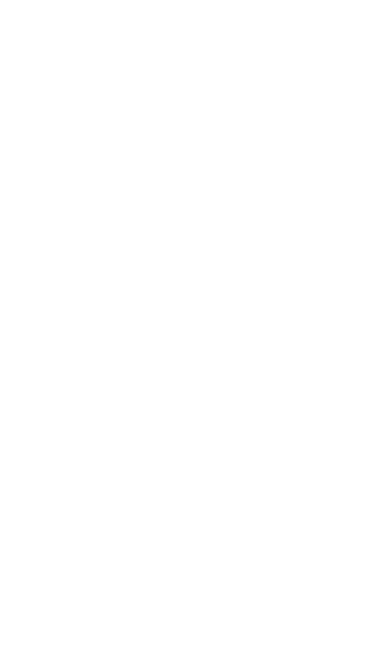
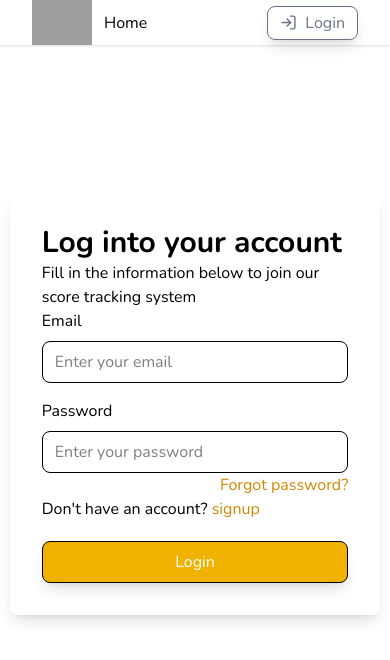
Before and after one commit to iamguystephane/Score-Tracker, a React (Vite) app: page /login in a window 390 px wide. Before the commit this address had no page. Shown: the top 660 px of the page. Built offline with nearby package versions, Linux system fonts and the light colour scheme; grey boxes are pictures that could not be loaded.

Commit message:
done with the login page and made it responsive

```diff
--- a/src/App.jsx
+++ b/src/App.jsx
@@ -1,11 +1,13 @@
 import { BrowserRouter, Routes, Route } from "react-router-dom";
-import Homepage from './components/home/Homepage'
+import Homepage from "./components/home/Homepage";
+import Login from "./components/login/login";
 
 function App() {
   return (
     <BrowserRouter>
       <Routes>
         <Route path="/" element={<Homepage />} />
+        <Route path="/login" element={<Login />} />
       </Routes>
     </BrowserRouter>
   );
--- /dev/null
+++ b/src/components/login/login.jsx
@@ -0,0 +1,50 @@
+import { Link } from "react-router-dom";
+import NavBar from "../nav/Nav";
+
+function Login() {
+  return (
+    <div>
+      <NavBar />
+      <div className="w-full h-[85vh] flex items-center justify-center">
+        <div className="rounded-lg p-8 shadow-lg xsm:w-[95%] md:w-2/3 lg:w-1/3">
+          <h1 className="text-3xl font-bold">Log into your account</h1>
+          <p>Fill in the information below to join our score tracking system</p>
+          <form className="">
+            <div>
+              <label>Email</label>
+              <input
+                type="email"
+                className="border px-3 py-2 rounded-lg w-full mt-2 mb-4 focus:outline-yellow-600"
+                placeholder="Enter your email"
+              />
+            </div>
+            <div>
+              <label>Password</label>
+              <input
+                type="password"
+                className="border px-3 py-2 rounded-lg w-full mt-2 focus:outline-yellow-600"
+                placeholder="Enter your password"
+              />
+              <div className="w-full flex items-end justify-end">
+                <Link to="/forgot-password" className="text-yellow-600">
+                  Forgot password?
+                </Link>
+              </div>
+            </div>
+            <p>
+              Don't have an account?{" "}
+              <Link to="/signup" className="text-yellow-600">
+                signup
+              </Link>
+            </p>
+            <button className="mt-5 w-full py-2 cursor-pointer rounded-lg bg-yellow-500 border-black border text-white transition-all duration-300 ease-in-out hover:bg-gray-600 shadow-lg">
+                Login
+            </button>
+          </form>
+        </div>
+      </div>
+    </div>
+  );
+}
+
+export default Login;
--- a/src/components/nav/Nav.jsx
+++ b/src/components/nav/Nav.jsx
@@ -19,9 +19,9 @@
           <Link to="/"> Home </Link>
         </div>
         <div className="flex items-center gap-4">
-          <button className="rounded-lg px-3 py-1 cursor-pointer transition-all duration-300 ease-in-out shadow-lg text-gray-500 border flex items-center gap-2 hover:bg-gray-800 hover:text-white">
+          <Link to='/login' className="rounded-lg px-3 py-1 cursor-pointer transition-all duration-300 ease-in-out shadow-lg text-gray-500 border flex items-center gap-2 hover:bg-gray-800 hover:text-white">
             <LogIn size={17} /> Login
-          </button>
+          </Link>
         </div>
       </nav>
     </>
```
